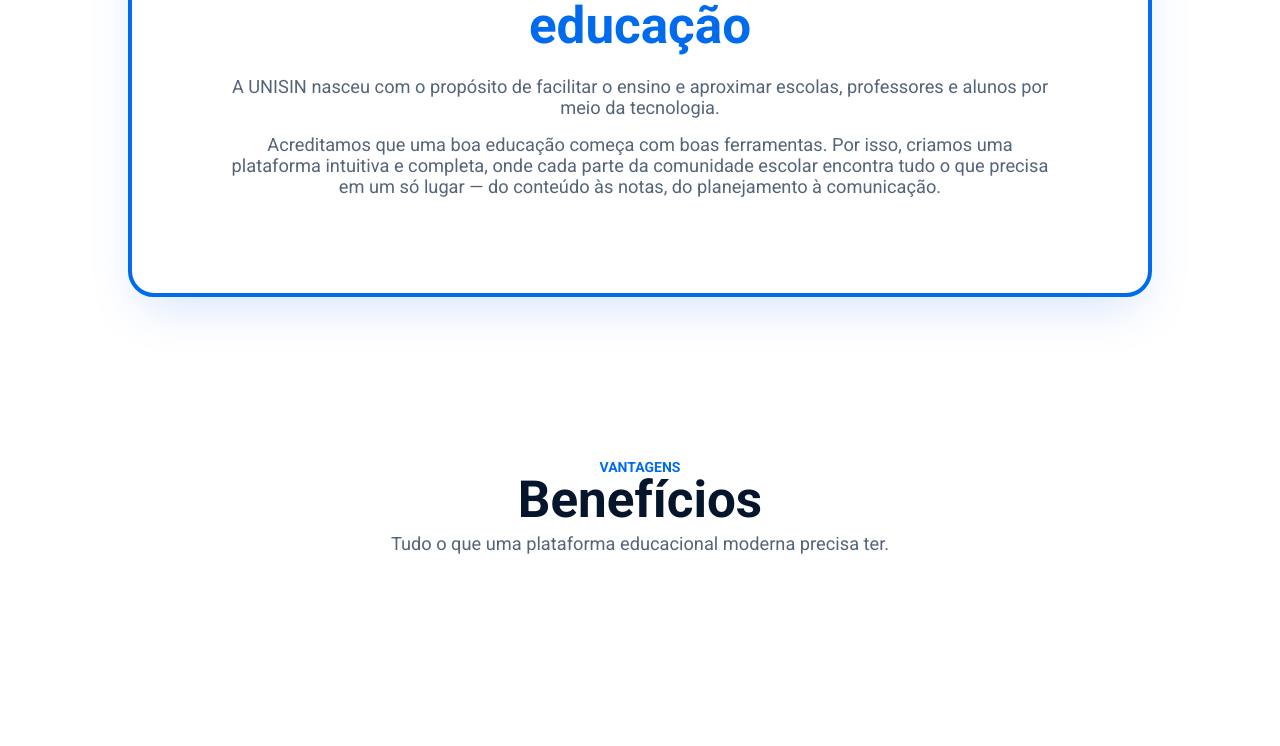
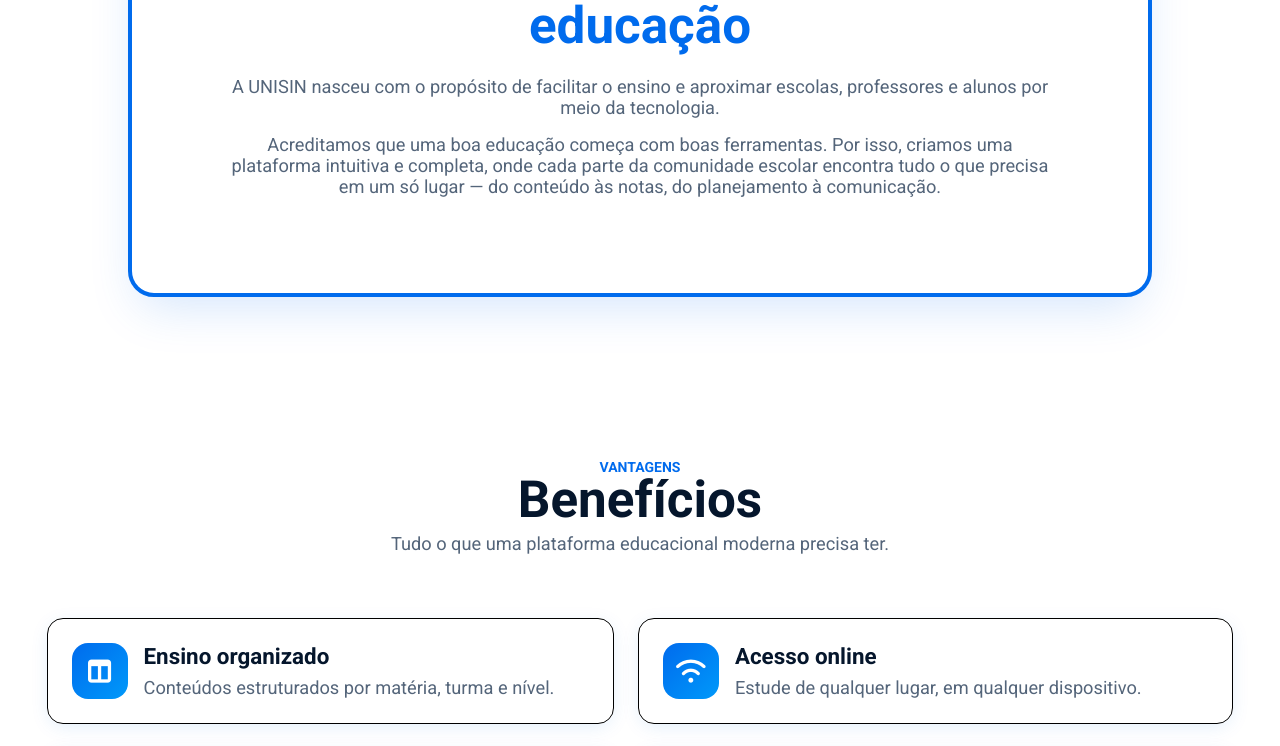
Before and after one commit to saulobbarbosa/unisin-remake, a React (Create React App) app in the folder frontend/: page / in a window 1280 px wide. Shown: the part 2000-2746 px from the top of the page. Built offline with nearby package versions, Linux system fonts and the light colour scheme.

Commit message:
Continuação das Partes do Home

```diff
--- a/frontend/src/components/home/Home.jsx
+++ b/frontend/src/components/home/Home.jsx
@@ -71,7 +71,7 @@
                     </p>
                 </div>
             </section>
-            {/* Apresentação de algumas matérias */}
+            {/* Apresentação de benefícios */}
             <section id="beneficios" className={Style.containerPadrao}>
                 <div>
                     <span className={Style.subTituloPadrao}>VANTAGENS</span>
@@ -80,8 +80,61 @@
                         Tudo o que uma plataforma educacional moderna precisa ter.
                     </p>
                 </div>
-                <div>
-
+                <div className={Style.divBeneficios}>
+                    <div className={Style.blocoBeneficio}>
+                        <div className={Style.icons}>
+                            <i className="fa-solid fa-table-columns"></i>
+                        </div>
+                        <div className={Style.textoBeneficios}>
+                            <h1>Ensino organizado</h1>
+                            <p>Conteúdos estruturados por matéria, turma e nível.</p>
+                        </div>
+                    </div>
+                    <div className={Style.blocoBeneficio}>
+                        <div className={Style.icons}>
+                            <i className="fa-solid fa-wifi"></i>
+                        </div>
+                        <div className={Style.textoBeneficios}>
+                            <h1>Acesso online</h1>
+                            <p>Estude de qualquer lugar, em qualquer dispositivo.</p>
+                        </div>
+                    </div>
+                    <div className={Style.blocoBeneficio}>
+                        <div className={Style.icons}>
+                            <i className="fa-solid fa-book-open"></i>
+                        </div>
+                        <div className={Style.textoBeneficios}>
+                            <h1>Facilidade para professores</h1>
+                            <p>Ferramentas para criar, publicar e avaliar atividades.</p>
+                        </div>
+                    </div>
+                    <div className={Style.blocoBeneficio}>
+                        <div className={Style.icons}>
+                            <i className="fa-solid fa-chart-line"></i>
+                        </div>
+                        <div className={Style.textoBeneficios}>
+                            <h1>Acompanhamento dos alunos</h1>
+                            <p>Relatórios de progresso em tempo real.</p>
+                        </div>
+                    </div>
+                    <div className={Style.blocoBeneficio}>
+                        <div className={Style.icons}>
+                            <i className="fa-solid fa-user-group"></i>
+                        </div>
+                        <div className={Style.textoBeneficios}>
+                            <h1>Ambiente intuitivo</h1>
+                            <p>Interface moderna e fácil de usar para todas as idades.</p>
+                        </div>
+                    </div>
+                    <div className={Style.blocoBeneficio}>
+                        <div className={Style.icons}>
+                            <i className="fa-solid fa-comments"></i>
+                        </div>
+                        <div className={Style.textoBeneficios}>
+                            <h1>Comunicação direta</h1>
+                            <p>Escola, professor e estudante conectados em um só lugar.</p>
+                        </div>
+                    </div>
                 </div>
             </section>
             <Footer />
--- a/frontend/src/components/home/home.module.css
+++ b/frontend/src/components/home/home.module.css
@@ -26,7 +26,7 @@
     line-height: 3rem;
 }
 
-.tituloPadrao>span{
+.tituloPadrao>span {
     color: #006bed;
 }
 
@@ -82,7 +82,7 @@
 
 /* Parte das Meterias */
 /* Parte dos Sobre Nós */
-.containerSobre{
+.containerSobre {
     display: flex;
     flex-direction: column;
     gap: 1rem;
@@ -93,3 +93,51 @@
     padding: 6rem;
     box-sizing: border-box;
 }
+
+/* Parte dos Benefícios */
+.divBeneficios {
+    display: grid;
+    grid-template-columns: auto auto;
+    gap: 1.5rem;
+}
+
+.blocoBeneficio {
+    display: flex;
+    gap: 1rem;
+    box-shadow: 0 4px 20px -4px #026fd726;
+    padding: 1.5rem;
+    border-radius: 1rem;
+    border: 0.1rem solid #000;
+}
+
+.textoBeneficios{
+    display: flex;
+    flex-direction: column;
+    align-items: flex-start;
+    gap: 0.5rem;
+}
+
+.textoBeneficios>h1 {
+    font-size: 1.4rem;
+    color: #05162c;
+}
+
+.textoBeneficios>p {
+    font-size: 1.14rem;
+    color: #54657a;
+}
+
+.icons {
+    display: flex;
+    justify-content: center;
+    align-items: center;
+    width: 3.5rem;
+    height: 3.5rem;
+    border-radius: 1rem;
+    background: linear-gradient(135deg, #006bed, #0099fa);
+}
+
+.icons>i {
+    font-size: 1.65rem;
+    color: #fff;
+}
```
